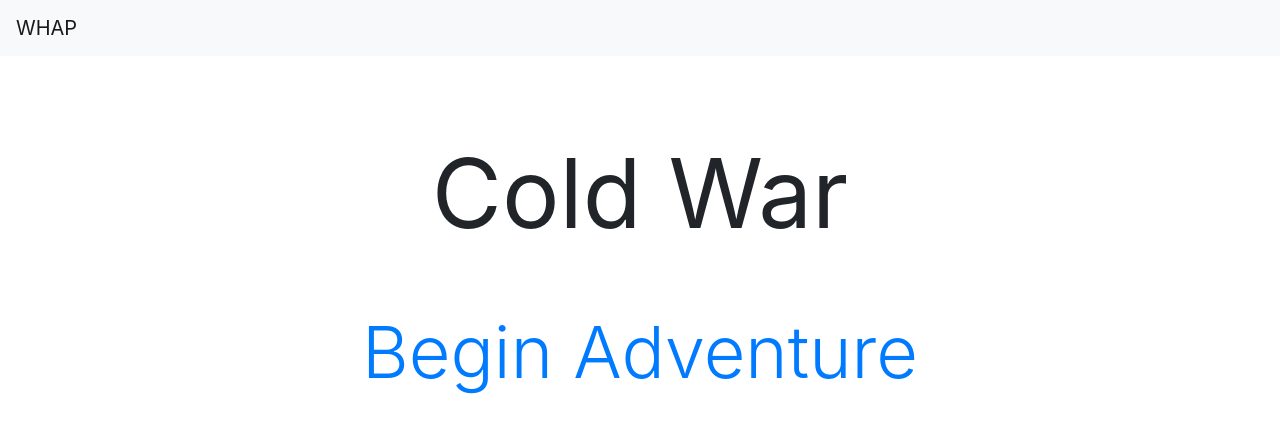
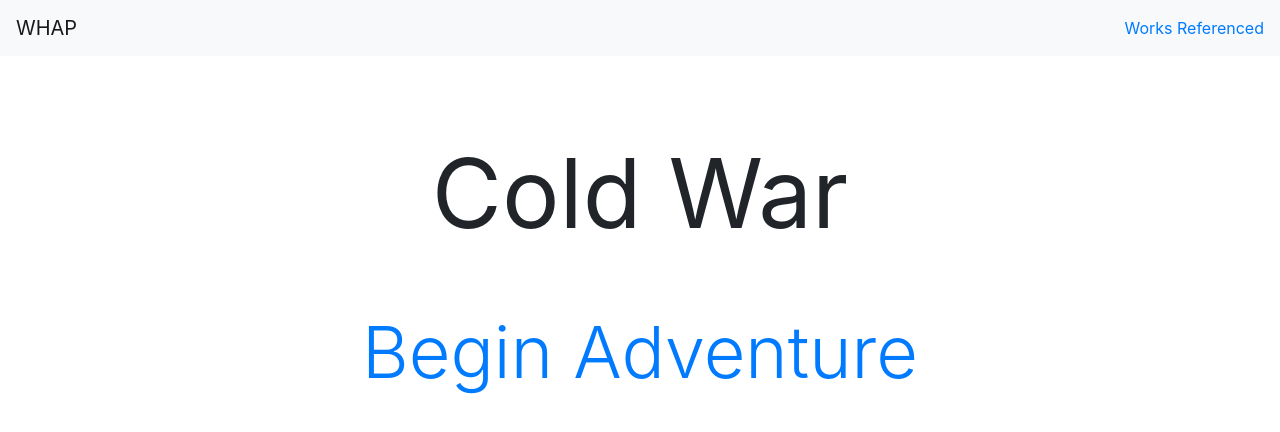
Before and after one commit to AbhijayS/WHAP---Cold-War, a plain HTML site: page index.html in a window 1280 px wide. Drawn offline with nearby package versions, Linux system fonts and the light colour scheme.

Commit message:
all cited

```diff
--- a/index.html
+++ b/index.html
@@ -13,6 +13,11 @@
       <a class="navbar-brand" href="index.html">
         WHAP
       </a>
+      <form class="form-inline">
+        <a href="works.html">Works Referenced</a>
+        <!-- <a href="works.html">Credits</a> -->
+
+      </form>
     </nav>
 
     <div id="homepage">
```
Also changed, not shown: intro.html (+5 -0 lines), opt1.html (+5 -0 lines), opt2.html (+5 -0 lines), opt3.html (+5 -0 lines), opt4.html (+5 -0 lines), opt5.html (+5 -0 lines), opt6.html (+5 -0 lines).
